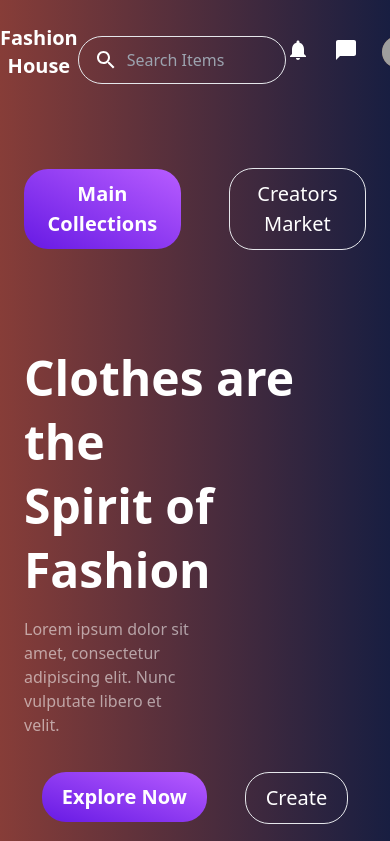
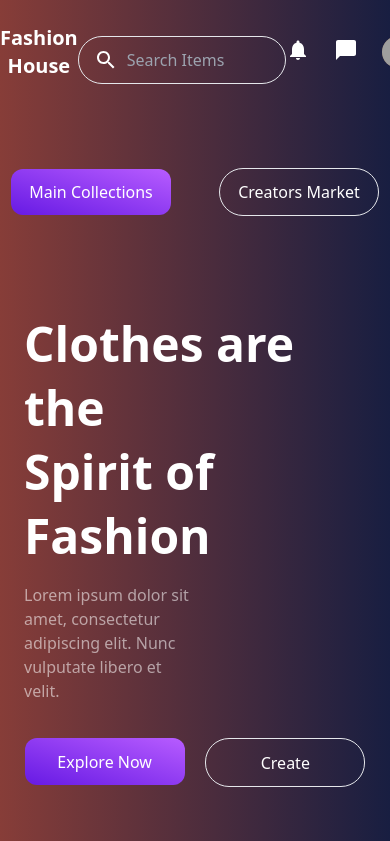
Before and after one commit to naffiziqbal/fashion-marketplace, a React (Vite) app in the folder fashion-marketplace-client/: page / in a window 390 px wide. Shown: the top 841 px of the page. Built offline with nearby package versions, Linux system fonts and the light colour scheme; no server answers; grey boxes are pictures that could not be loaded.

Commit message:
Responsive

```diff
--- a/fashion-marketplace-client/src/App.css
+++ b/fashion-marketplace-client/src/App.css
@@ -1,7 +1,8 @@
 .btn__ghost {
+  width: 10rem;
   font-weight: 400;
-  font-size: 20px;
-  padding: 10px 20px;
+  font-size: 1.2rem;
+  padding: 0.7rem 1rem;
   border-radius: 0.75rem;
   -webkit-border-radius: 1.5rem;
   -moz-border-radius: 0.75rem;
@@ -10,11 +11,12 @@
 }
 .btn {
   font-weight: 600;
-  font-size: 20px;
+  width: 10rem;
+  font-size: 1.2rem;
   background-image: linear-gradient(to top right, #671ae4, #b75cff);
-  padding: 10px 20px;
+  padding: 0.7rem 1rem;
   border-radius: 0.75rem;
-  -webkit-border-radius: 1.5rem;
+  -webkit-border-radius: 0.75rem;
   -moz-border-radius: 0.75rem;
   -ms-border-radius: 0.75rem;
   -o-border-radius: 0.75rem;
@@ -38,3 +40,16 @@
   font-size: 20px;
   font-weight: 600;
 }
+
+@media (max-width: 640px) {
+  .btn {
+    font-weight: 500;
+    font-size: 1rem;
+    padding: 0.7rem 0.8rem;
+  }
+  .btn__ghost {
+    font-weight: 400;
+    font-size: 1rem;
+    padding: 0.7rem 0.8rem;
+  }
+}
--- a/fashion-marketplace-client/src/components/Shared/Footer/Footer.module.css
+++ b/fashion-marketplace-client/src/components/Shared/Footer/Footer.module.css
@@ -1,7 +1,7 @@
 .footer {
   /* flex flex-col lg:flex-row md:flex-row items-center justify-between gap-5 */
   display: flex;
-  flex-direction: column;
+  flex-direction: row;
   justify-content: space-between;
   gap: 1.2rem;
 }
@@ -34,14 +34,19 @@
   margin-right: 2rem;
   cursor: pointer;
 }
-@media (min-width: 768px) {
+@media (max-width: 768px) {
   .footer {
+    margin: 0 1rem;
     flex-direction: row;
+    flex-wrap: wrap;
   }
 }
 
-@media (min-width: 768px) {
+@media (max-width: 640px) {
   .footer {
+    margin: 0 1rem;
+
     flex-direction: row;
+    flex-wrap: wrap;
   }
 }
```
Also changed, not shown: fashion-marketplace-client/src/mediaCss.css (added), 1 other file (tests, documents, lock files or other folders).
